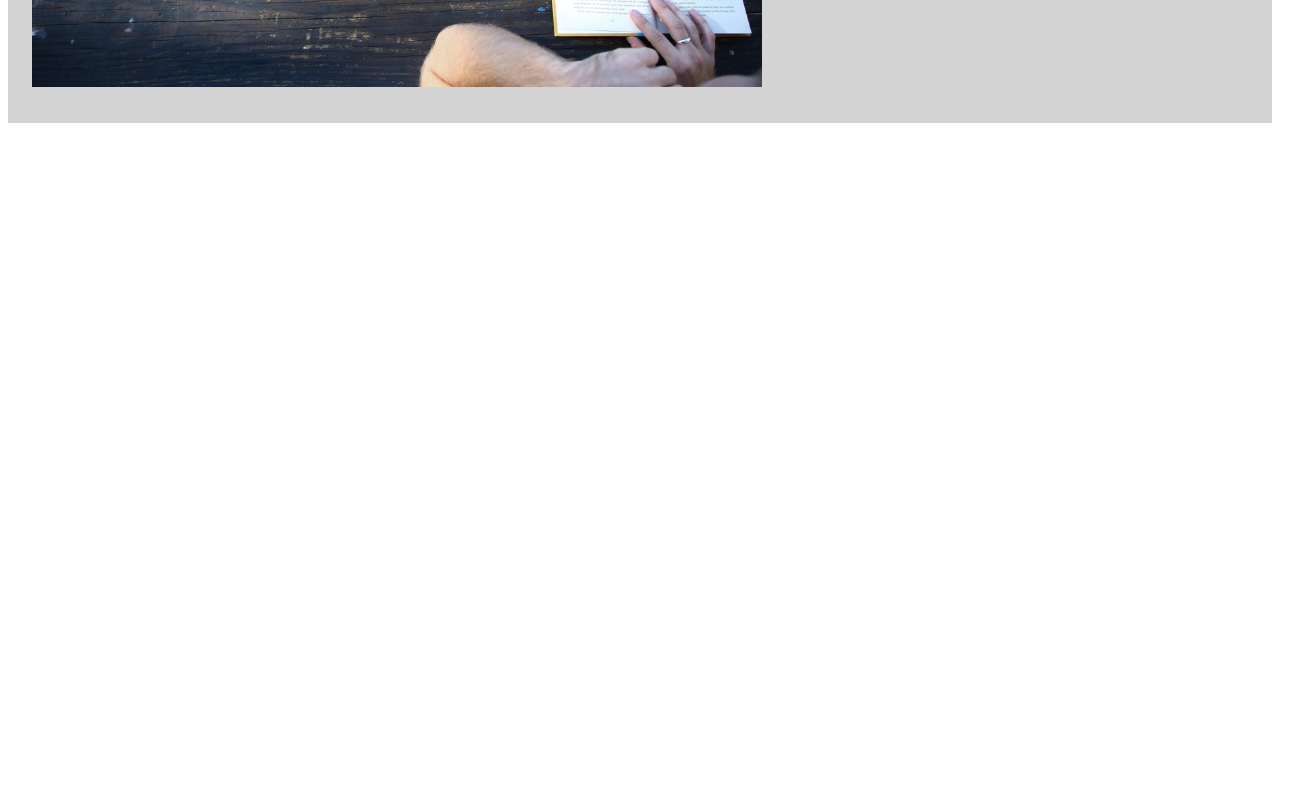
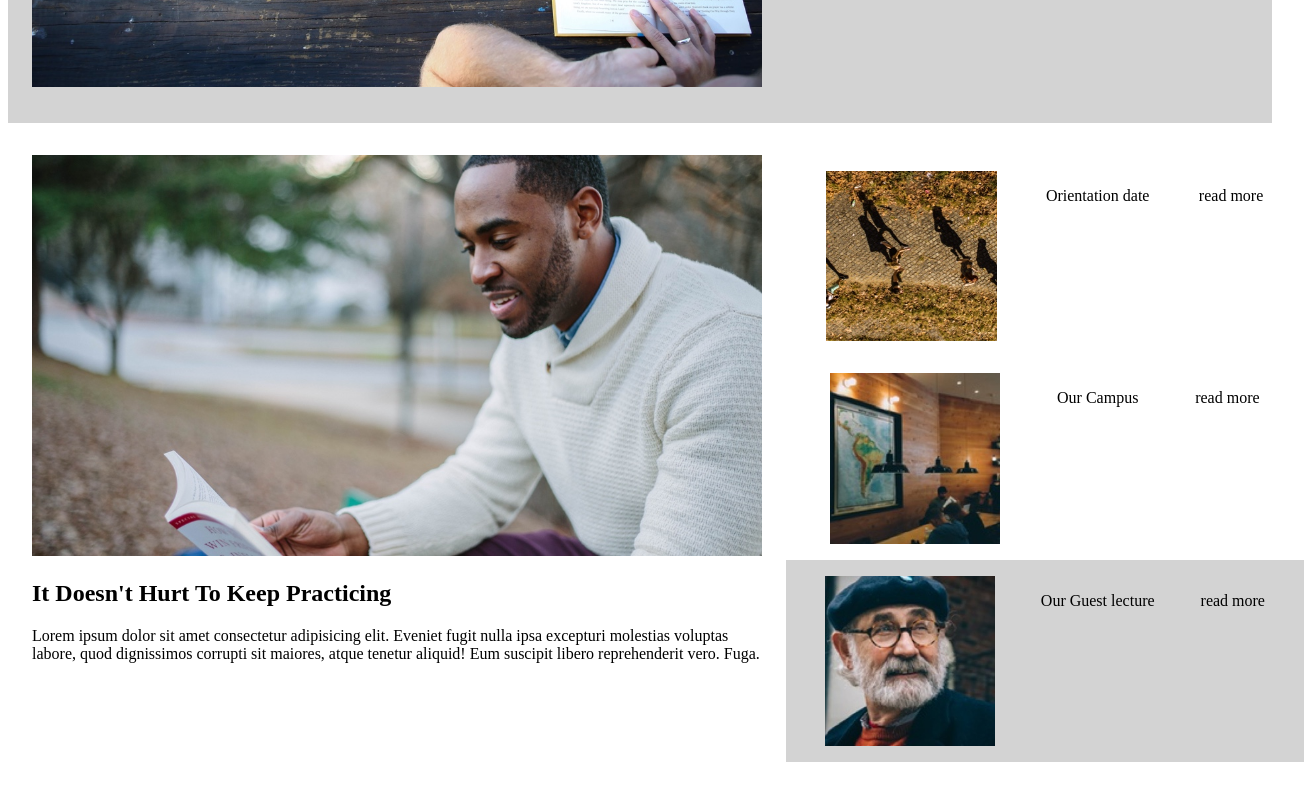
Before and after one commit to yhngmo/comar, a plain HTML site: page index.html in a window 1280 px wide. Shown: the part 542-1342 px from the top of the page, 1304 px wide, since content can reach past the window. Before the commit the page ends 800 px from the top, so only its background shows below. Drawn offline with Linux system fonts and the light colour scheme.

Commit message:
made some changes

```diff
--- a/index.html
+++ b/index.html
@@ -14,7 +14,7 @@
             <p> <span id="academy">COLMAR</span>ACADEMY </p>
         </section>
         <section class="nav-links">
-            <p>On Campus</p>
+            <a><p>On Campus</p></a>
             <p>Online</p>
             <p>For Companies</p>
             <p>Sign In</p>
@@ -33,6 +33,34 @@
 
         </div>
     </main>
+    <section class="container">
+
+            <div class="image-col">
+               <img src="./information-main.jpg" alt="main" id="main">
+               <h2>It Doesn't Hurt To Keep Practicing</h2>
+               <p>Lorem ipsum dolor sit amet consectetur adipisicing elit. Eveniet fugit nulla ipsa excepturi molestias voluptas labore, quod dignissimos corrupti sit maiores, atque tenetur aliquid! Eum suscipit libero reprehenderit vero. Fuga.</p>
+            </div>
+            <div class="three-image-col">
+                <div class="img">
+                    <img src="./information-orientation.jpg" alt="orientation" class="asdf">
+                    <p class="pic-text">Orientation date</p>
+                    <p>read more</p>
+
+                </div>
+                <div class="img">
+                    <img src="./information-campus.jpg" alt="Campus" class="asdf" >
+
+                    <p class="pic-text"> Our Campus</p>
+                    <p>read more</p>
+                </div>
+                <div class="imgg">
+                    <img src="./information-guest-lecture.jpg" alt="lecture" class="asdf">
+                    <p id="lecture-p">Our Guest lecture</p>
+                    <p>read more</p>
+                </div>
+            </div>
+
+    </section>
 
 
 </body>
--- a/style.css
+++ b/style.css
@@ -1,6 +1,48 @@
 nav {
     display: flex;
     justify-content: space-between;
+
+}
+.container {
+    display: inline-flex;
+    justify-content: space-between;
+    margin-top: 32px;
+    margin-bottom: 32px;
+}
+
+.three-image-col {
+    display: block;
+    background-color:;
+    width: 40%;
+    height: auto;
+    justify-content: flex-start;
+}
+
+.img {
+    display: inline-flex;
+    justify-content: space-around;
+
+    width: 100%;
+    padding: 16px 16px;
+
+}
+.pic-text {
+font-size: medium;
+}
+.imgg {
+    display: inline-flex;
+    justify-content: space-around;
+    background-color: lightgrey;
+    width: 100%;
+    padding: 16px 16px;
+
+}
+
+.image-col {
+    width: 60%;
+    margin-right: 24px;
+    margin-left: 24px;
+
 }
 #logo {
     display: inline-flex;
@@ -21,14 +63,26 @@ margin-right: 12px;
     height: auto;
 }
 
-
 .banner-text-container {
     width: 40%;
     height: auto;
     margin: auto;;
 
 }
+.asdf {
+    width: 35%;
+}
 
+#main {
+    width: 100%;
+    height: auto;
+}
+
+#ori {
+    display: flex;
+    justify-content: center;
+
+}
 #imagecontainer {
     width: 60%;
     height: auto;
@@ -38,13 +92,19 @@ margin-right: 12px;
     width: 100%;
     height: auto;
 }
+
+}
 #banner-text {
     color: gray;
     align-content: center;
     margin: 32px 24px;
 }
+
 #banner-tittle-p {
     padding: 24px 0;
+}
+
+
 }
 #start-button {
     width: 60%;
@@ -53,6 +113,9 @@ margin-right: 12px;
     padding: 8px 0px 8px;
     color: white;
     background-color: grey;
+
+}
+
 
 }
 @media screen and (max-width: 767px){
```
Also changed, not shown: information-campus.jpg (added), information-guest-lecture.jpg (added), information-main.jpg (added), information-orientation.jpg (added).
